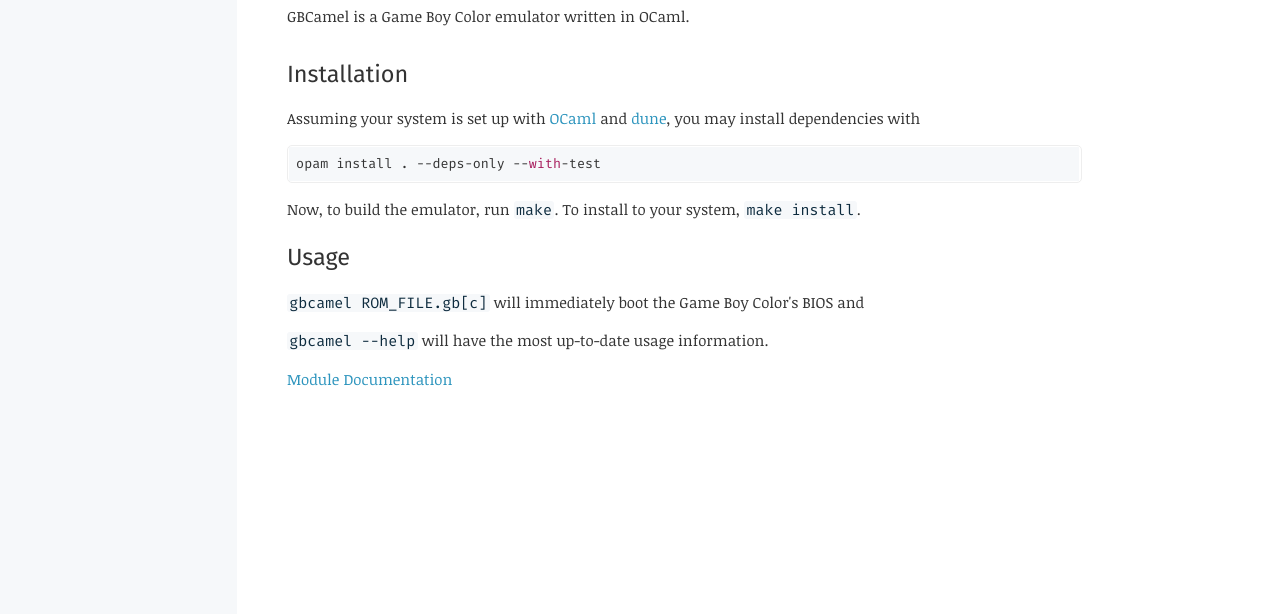
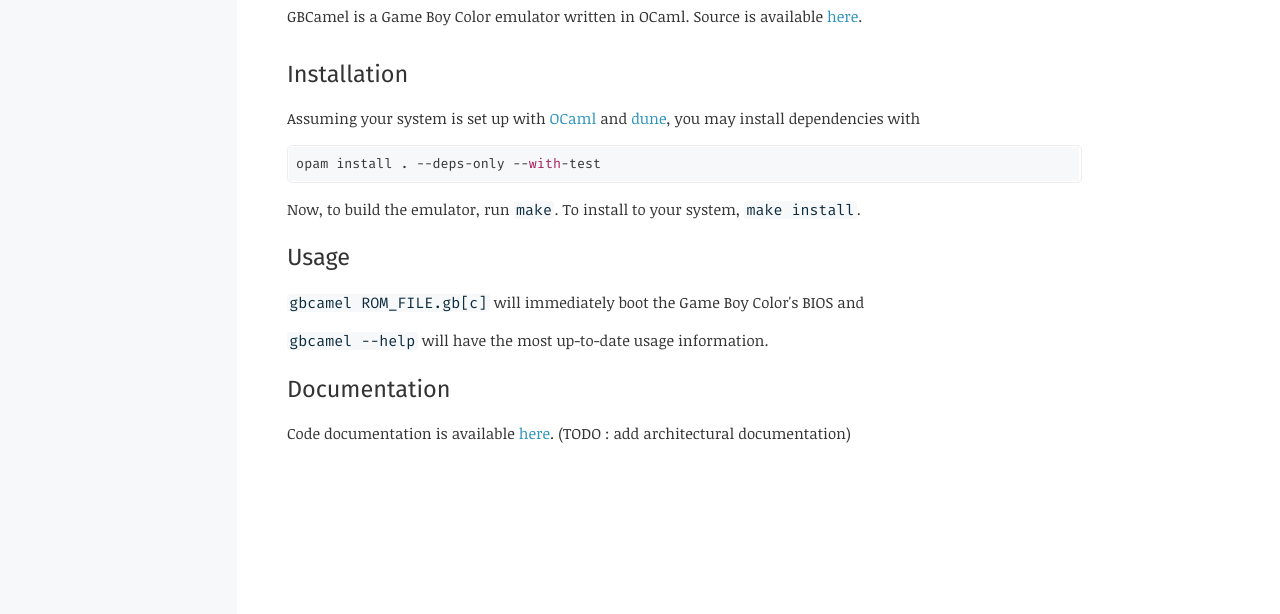
Before and after one commit to CharlesAverill/GBCamel, a plain HTML site: page docs/index.html in a window 1280 px wide. Shown: the part 186-800 px from the top of the page. Drawn offline with Linux system fonts and the light colour scheme.

Commit message:
Latest docs - 2023-08-06T17:27:28Z

```diff
--- a/docs/index.html
+++ b/docs/index.html
@@ -1,4 +1,4 @@
 <!DOCTYPE html>
 <html xmlns="http://www.w3.org/1999/xhtml"><head><title>GBCamel - A Game Boy Color Emulator written in OCaml</title><link rel="stylesheet" href="odoc.support/odoc.css"/><meta charset="utf-8"/><meta name="generator" content="odoc 2.2.0"/><meta name="viewport" content="width=device-width,initial-scale=1.0"/><script src="odoc.support/highlight.pack.js"></script><script>hljs.initHighlightingOnLoad();</script><link rel="icon" href="media/favicon.ico" type="image/x-icon">
-<meta content="GBCamel" property="og:title" /> <meta content="A Game Boy Color Emulator written in OCaml" property="og:description" /> <meta content="https://charlesaverill.github.io/GBCamel" property="og:url" /> <meta content="https://charlesaverill.github.io/GBCamel/media/favicon.png" property="og:image" /> <meta content="#2d3192" data-react-helmet="true" name="theme-color" />
-</head><body class="odoc"><header class="odoc-preamble"><h1 id="gbcamel"><a href="#gbcamel" class="anchor"></a>GBCamel</h1> <img src="media/logo_thin.png" style="width: 100%"/> <p>GBCamel is a Game Boy Color emulator written in OCaml.</p></header><nav class="odoc-toc"><ul><li><a href="#installation">Installation</a></li><li><a href="#usage">Usage</a></li></ul></nav><div class="odoc-content"><h2 id="installation"><a href="#installation" class="anchor"></a>Installation</h2><p>Assuming your system is set up with <a href="https://ocaml.org/docs/up-and-running">OCaml</a> and <a href="https://dune.build/install">dune</a>, you may install dependencies with</p><pre class="language-ocaml"><code>opam install . --deps-only --with-test </code></pre><p>Now, to build the emulator, run <code>make</code>. To install to your system, <code>make install</code>.</p><h2 id="usage"><a href="#usage" class="anchor"></a>Usage</h2><p><code>gbcamel ROM_FILE.gb[c]</code> will immediately boot the Game Boy Color's BIOS and</p><p><code>gbcamel --help</code> will have the most up-to-date usage information.</p><p><a href="module/">Module Documentation</a></p></div></body></html>
+<meta content="GBCamel" property="og:title" /> <meta content="A Game Boy Color Emulator written in OCaml" property="og:description" /> <meta content="https://charlesaverill.github.io/GBCamel" property="og:url" /> <meta content="https://charlesaverill.github.io/GBCamel/media/favicon.png" property="og:image" /> <meta name="twitter:image" content="https://charlesaverill.github.io/GBCamel/media/logo.png"> <meta content="#2d3192" data-react-helmet="true" name="theme-color" />
+</head><body class="odoc"><header class="odoc-preamble"><h1 id="gbcamel"><a href="#gbcamel" class="anchor"></a>GBCamel</h1> <img src="media/logo_thin.png" style="width: 100%"/> <p>GBCamel is a Game Boy Color emulator written in OCaml. Source is available <a href="https://github.com/CharlesAverill/GBCamel.git">here</a>.</p></header><nav class="odoc-toc"><ul><li><a href="#installation">Installation</a></li><li><a href="#usage">Usage</a></li><li><a href="#documentation">Documentation</a></li></ul></nav><div class="odoc-content"><h2 id="installation"><a href="#installation" class="anchor"></a>Installation</h2><p>Assuming your system is set up with <a href="https://ocaml.org/docs/up-and-running">OCaml</a> and <a href="https://dune.build/install">dune</a>, you may install dependencies with</p><pre class="language-ocaml"><code>opam install . --deps-only --with-test </code></pre><p>Now, to build the emulator, run <code>make</code>. To install to your system, <code>make install</code>.</p><h2 id="usage"><a href="#usage" class="anchor"></a>Usage</h2><p><code>gbcamel ROM_FILE.gb[c]</code> will immediately boot the Game Boy Color's BIOS and</p><p><code>gbcamel --help</code> will have the most up-to-date usage information.</p><h2 id="documentation"><a href="#documentation" class="anchor"></a>Documentation</h2><p>Code documentation is available <a href="module/">here</a>. (TODO : add architectural documentation)</p></div></body></html>
```
